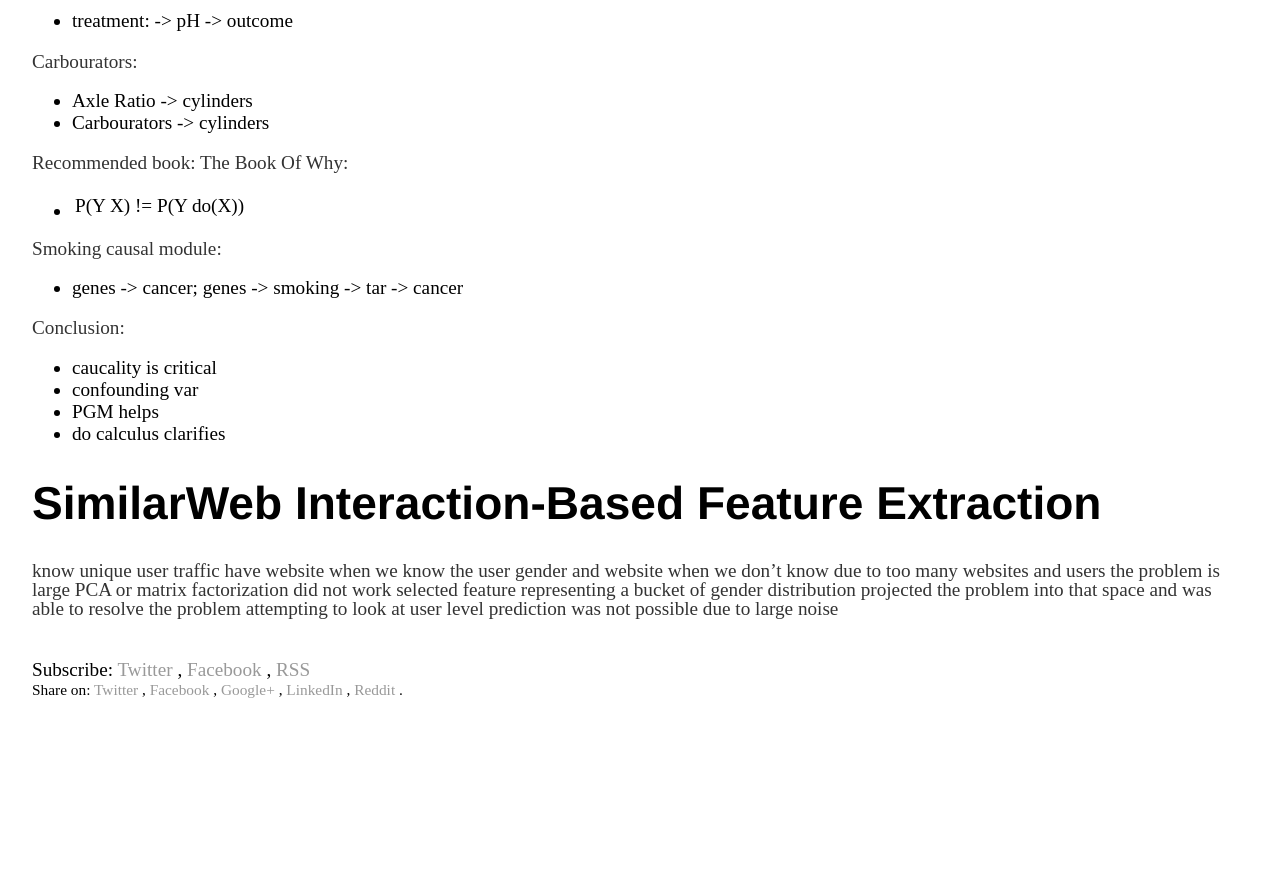
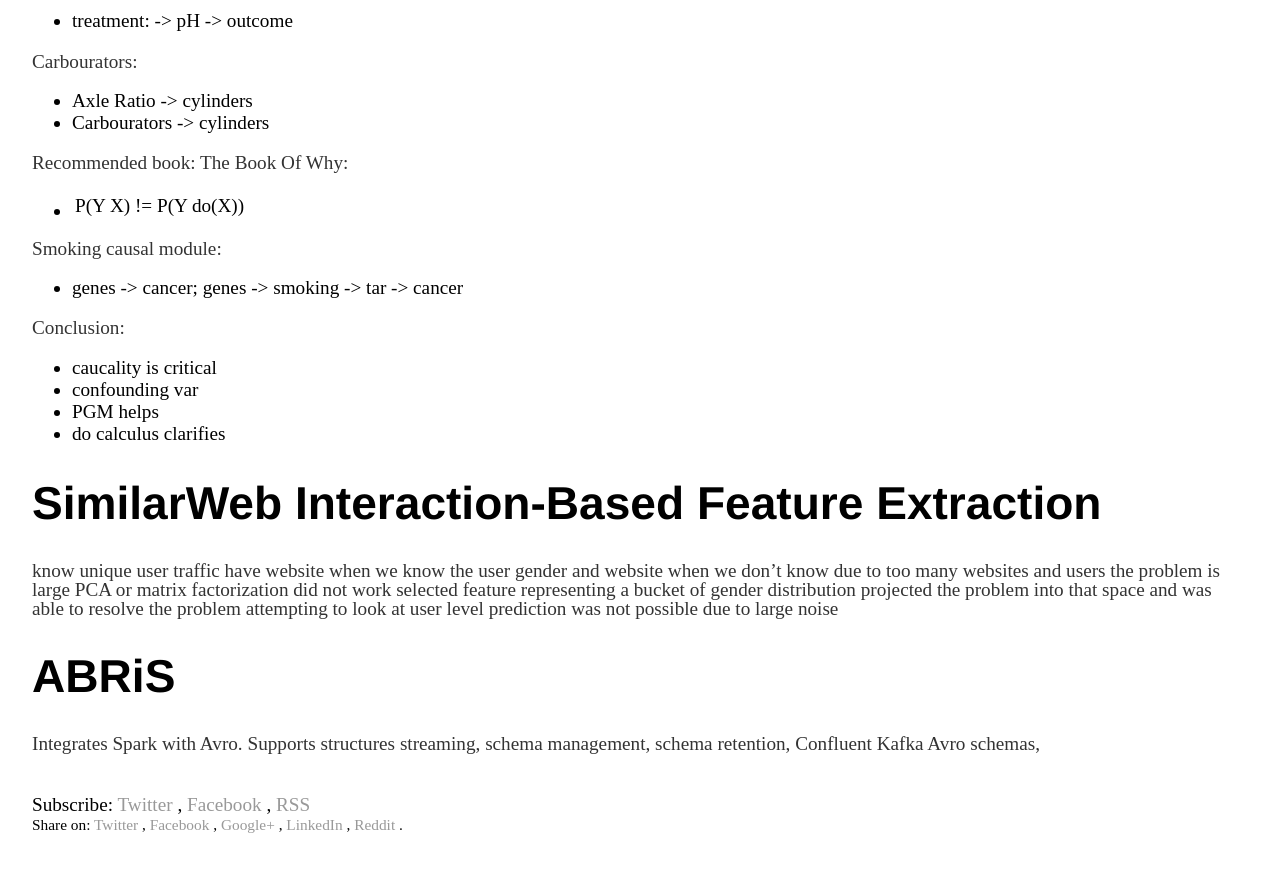
Before and after one commit to vackosar/vackosar.github.io, a Jekyll site: the page built from _posts/2018-10-03-Spark-N-AI-Summit-EU.md, in a window 1280 px wide and 900 px high, scrolled down 2788 px. Shown: the top 872 px of the window. Built offline with Jekyll 4.4.1, drawn with Linux system fonts in a browser that asks for light colours; comment, search, counter and statistics services are not loaded; before the commit the page ends 3553 px from its top, so only the background shows below that.

Commit message:
spark-summit

```diff
--- a/_posts/2018-10-03-Spark-N-AI-Summit-EU.md
+++ b/_posts/2018-10-03-Spark-N-AI-Summit-EU.md
@@ -144,3 +144,9 @@
 selected feature representing a bucket of gender distribution
 projected the problem into that space and was able to resolve the problem
 attempting to look at user level prediction was not possible due to large noise
+
+
+# ABRiS
+
+Integrates Spark with Avro.
+Supports structures streaming, schema management, schema retention, Confluent Kafka Avro schemas,
```
